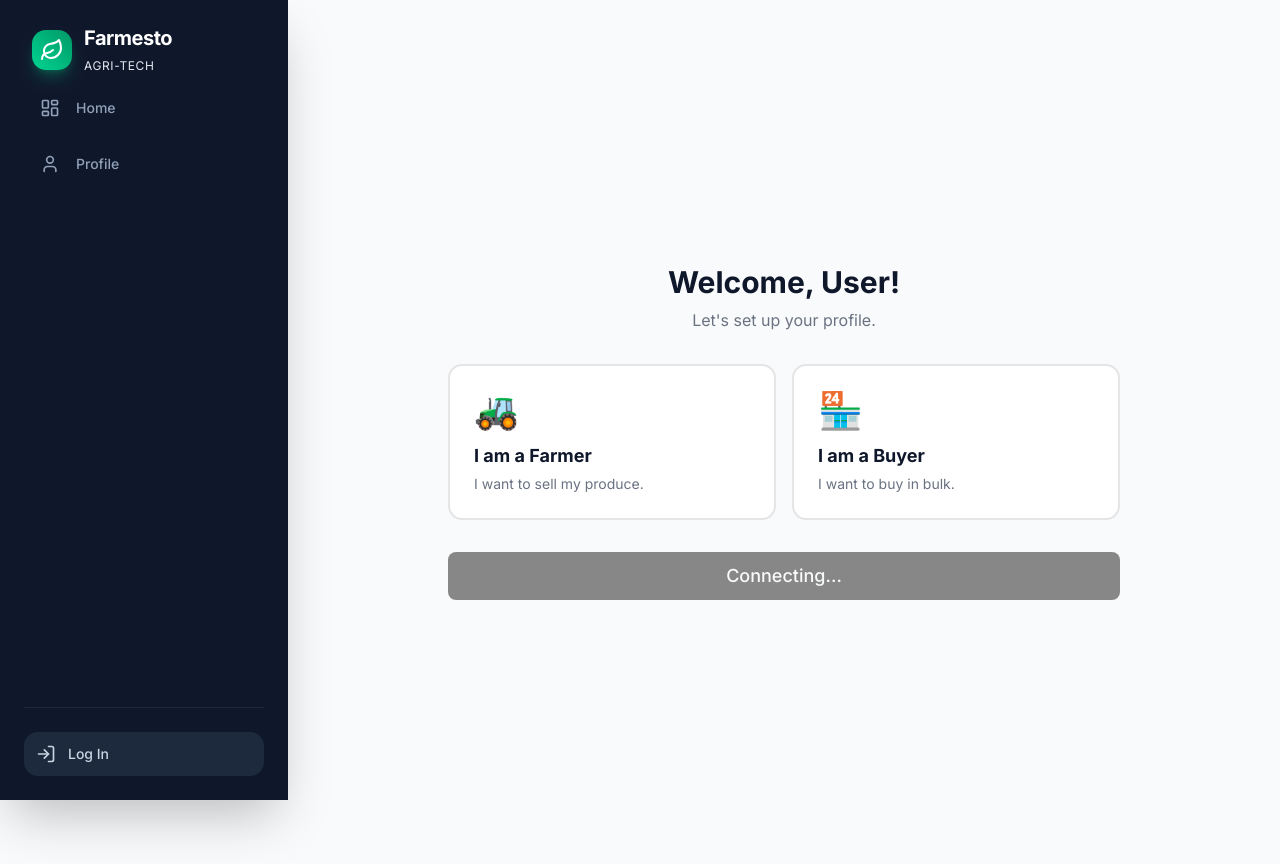
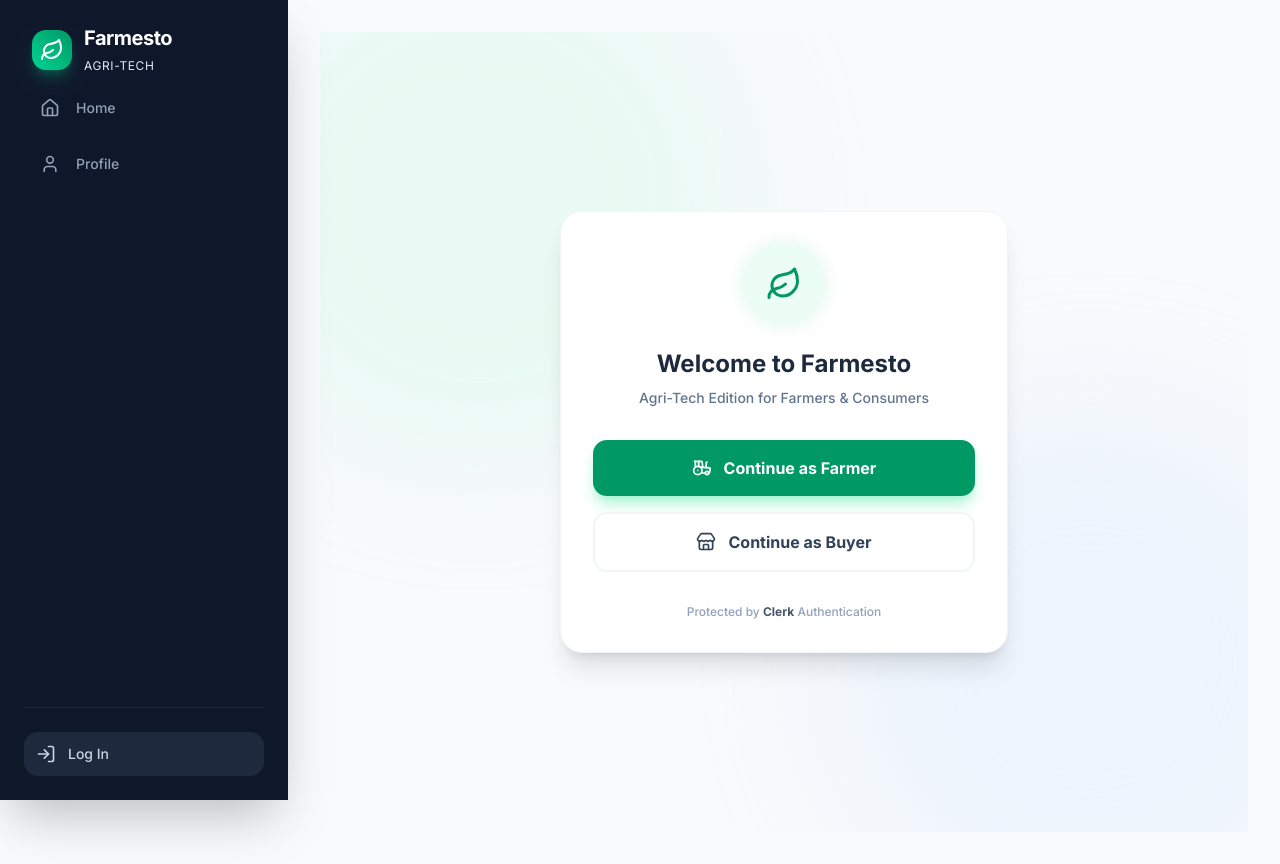
Before and after one commit to Karan2624/Farmesto, a Next.js app: page /onboarding in a window 1280 px wide. Built offline with nearby package versions, Linux system fonts and the light colour scheme; no server answers.

Commit message:
completed onboard page

```diff
--- a/app/onboarding/page.jsx
+++ b/app/onboarding/page.jsx
@@ -1,12 +1,11 @@
 "use client";
 
-import { useMutation } from "convex/react";
+import { useMutation, useConvexAuth } from "convex/react";
 import { api } from "@/convex/_generated/api";
 import { useRouter } from "next/navigation";
 import { useState } from "react";
 import { useUser } from "@clerk/nextjs";
-import { Button } from "@/components/ui/button";
-import { useConvexAuth } from "convex/react";
+import { Leaf, MapPin, Loader2, CheckCircle2, ArrowLeft, Tractor, Store } from "lucide-react";
 
 export default function Onboarding() {
   const { user } = useUser();
@@ -20,7 +19,7 @@
   const [loadingLocation, setLoadingLocation] = useState(false);
   const [submitting, setSubmitting] = useState(false);
 
-  // Function to get GPS Location
+
   const handleGetLocation = () => {
     setLoadingLocation(true);
     if ("geolocation" in navigator) {
@@ -33,16 +32,17 @@
           setLoadingLocation(false);
         },
         (error) => {
-          console.error("Error getting location:", error);
-          alert("Could not get location. Please enter address manually.");
+          console.error("Error:", error);
+          alert("Could not get location. Enter manually.");
           setLoadingLocation(false);
         }
       );
     } else {
-      alert("Geolocation is not supported by this browser.");
+      alert("Geolocation not supported.");
       setLoadingLocation(false);
     }
   };
+
 
   const handleSubmit = async () => {
     if (!role || !address) return;
@@ -50,60 +50,75 @@
     try {
       await setUserRole({
         role,
-        buyerType: role === 'buyer' ? "Wholesaler" : undefined,
         address: address,
         latitude: location?.lat,
         longitude: location?.lng,
       });
       router.push("/");
     } catch (error) {
-      console.error("Failed to update role:", error);
-      alert("Error saving profile. Please try again.");
+      console.error("Failed:", error);
+      alert("Error saving profile.");
     } finally {
       setSubmitting(false);
     }
   };
 
   return (
-    <div className="flex flex-col items-center justify-center min-h-screen gap-6 p-4 bg-gray-50">
-      <div className="max-w-2xl w-full space-y-8">
 
-        {/* Header */}
-        <div className="text-center">
-          <h1 className="text-3xl font-bold">Welcome, {user?.firstName || "User"}!</h1>
-          <p className="text-gray-500 mt-2">Let's set up your profile.</p>
+    <div className="min-h-screen bg-slate-50 flex flex-col items-center justify-center p-4 relative overflow-hidden font-sans">
+
+
+      <div className="absolute top-[-10%] left-[-10%] w-[500px] h-[500px] rounded-full bg-emerald-100/40 blur-3xl pointer-events-none"></div>
+      <div className="absolute bottom-[-10%] right-[-10%] w-[500px] h-[500px] rounded-full bg-blue-100/40 blur-3xl pointer-events-none"></div>
+
+      <div className="relative z-10 bg-white rounded-3xl shadow-xl border border-slate-100 p-8 w-full max-w-md text-center animate-in zoom-in-95 duration-500">
+
+
+        <div className="w-20 h-20 bg-emerald-50 rounded-full flex items-center justify-center mx-auto mb-6 shadow-[0_0_20px_rgba(16,185,129,0.15)]">
+          <Leaf className="text-emerald-600" size={36} />
         </div>
 
-        {/* Role Selection */}
-        <div className="grid grid-cols-1 md:grid-cols-2 gap-4">
+        <h1 className="text-2xl font-bold text-slate-800 mb-2">
+          Welcome to Farmesto
+        </h1>
+        <p className="text-slate-500 mb-8 text-sm font-medium">
+          Agri-Tech Edition for Farmers & Consumers
+        </p>
+
+
+        {!role && (
+          <div className="space-y-4">
             <button
-            onClick={() => setRole("farmer")}
-            className={`p-6 border-2 rounded-xl text-left transition-all ${
-              role === 'farmer' ? 'bg-green-50 border-green-600 ring-1 ring-green-600' : 'bg-white'
-            }`}
+              onClick={() => setRole('farmer')}
+              className="w-full bg-emerald-600 text-white py-4 rounded-xl font-bold text-base shadow-lg shadow-emerald-200 hover:bg-emerald-700 hover:scale-[1.02] transition-all duration-200 flex items-center justify-center gap-3"
             >
-            <div className="text-4xl mb-3">🚜</div>
-            <h2 className="text-lg font-bold">I am a Farmer</h2>
-            <p className="text-sm text-gray-500 mt-1">I want to sell my produce.</p>
+              <Tractor size={20} />
+              Continue as Farmer
             </button>
 
             <button
-            onClick={() => setRole("buyer")}
-            className={`p-6 border-2 rounded-xl text-left transition-all ${
-              role === 'buyer' ? 'bg-blue-50 border-blue-600 ring-1 ring-blue-600' : 'bg-white'
-            }`}
+              onClick={() => setRole('buyer')}
+              className="w-full bg-white text-slate-700 border-2 border-slate-100 py-4 rounded-xl font-bold text-base hover:bg-slate-50 hover:border-slate-200 hover:scale-[1.02] transition-all duration-200 flex items-center justify-center gap-3"
             >
-            <div className="text-4xl mb-3">🏪</div>
-            <h2 className="text-lg font-bold">I am a Buyer</h2>
-            <p className="text-sm text-gray-500 mt-1">I want to buy in bulk.</p>
+              <Store size={20} />
+              Continue as Buyer
             </button>
           </div>
+        )}
 
-        {/* Address & Location Section */}
+
         {role && (
-          <div className="bg-white p-6 rounded-xl border border-gray-200 shadow-sm space-y-4 animate-in fade-in slide-in-from-bottom-4">
-            <label className="block text-sm font-medium">
-              {role === 'farmer' ? "Farm Location" : "Business Location"}
+          <div className="animate-in fade-in slide-in-from-right-8 duration-300">
+            <div className="text-left mb-6">
+              <button
+                onClick={() => setRole(null)}
+                className="text-xs text-slate-400 hover:text-slate-600 flex items-center gap-1 mb-4 font-medium"
+              >
+                <ArrowLeft size={14} /> Back
+              </button>
+
+              <label className="text-sm font-bold text-slate-700 block mb-2">
+                {role === 'farmer' ? "Where is your farm located?" : "Delivery Address"}
               </label>
 
               <div className="flex gap-2">
@@ -111,30 +126,46 @@
                   type="text"
                   value={address}
                   onChange={(e) => setAddress(e.target.value)}
-                placeholder="Enter address or click button ->"
-                className="flex-1 p-3 border rounded-md outline-none focus:ring-2 focus:ring-black"
+                  placeholder="Enter address or use GPS ->"
+                  className="flex-1 bg-slate-50 border border-slate-200 rounded-xl px-4 py-3 text-sm focus:outline-none focus:ring-2 focus:ring-emerald-500 transition-all font-medium text-slate-800"
                 />
-              <Button
+                <button
                   onClick={handleGetLocation}
                   disabled={loadingLocation}
-                variant="outline"
-                className="whitespace-nowrap"
+                  className="bg-emerald-50 border border-emerald-100 text-emerald-600 rounded-xl px-4 hover:bg-emerald-100 transition-colors"
                 >
-                {loadingLocation ? "Locating..." : "📍 Use GPS"}
-              </Button>
+                  {loadingLocation ? <Loader2 className="animate-spin" size={20}/> : <MapPin size={20} />}
+                </button>
               </div>
-            {location && <p className="text-xs text-green-600">Location coordinates captured!</p>}
+
+              {location && (
+                <p className="text-xs text-emerald-600 flex items-center gap-1 mt-2 font-medium bg-emerald-50 p-2 rounded-lg inline-block">
+                  <CheckCircle2 size={12} /> GPS Coordinates captured
+                </p>
+              )}
+            </div>
+
+            <button
+              onClick={handleSubmit}
+              disabled={!address || submitting || !isAuthenticated}
+              className={`w-full py-4 rounded-xl font-bold text-base shadow-lg transition-all active:scale-95 flex items-center justify-center gap-2 ${
+                !address
+                  ? 'bg-slate-100 text-slate-400 cursor-not-allowed shadow-none'
+                  : 'bg-emerald-600 text-white hover:bg-emerald-700 shadow-emerald-200'
+              }`}
+            >
+              {submitting ? (
+                <><Loader2 className="animate-spin" size={20} /> Saving Profile...</>
+              ) : (
+                "Complete Setup"
+              )}
+            </button>
           </div>
         )}
 
-        {/* Submit Button */}
-        <Button
-          onClick={handleSubmit}
-          disabled={!role || !address || submitting || !isAuthenticated}
-          className="w-full py-6 text-lg"
-        >
-          {submitting ? "Saving..." : !isAuthenticated ? "Connecting..." : "Get Started"}
-        </Button>
+        <div className="mt-8 text-xs text-slate-400 font-medium">
+          Protected by <span className="text-slate-600 font-bold">Clerk</span> Authentication
+        </div>
 
       </div>
     </div>
--- a/components/mobile-nav.jsx
+++ b/components/mobile-nav.jsx
@@ -1,63 +1,75 @@
 "use client";
 
+import { useQuery } from "convex/react";
 import { api } from "@/convex/_generated/api";
-
-import { useQuery } from "convex/react";
 import { Home, LayoutDashboard, Leaf, Package, PlusCircle, Store, User } from "lucide-react";
 import Link from "next/link";
-import { usePathname } from "next/navigation"
+import { usePathname } from "next/navigation";
 
 export const MobileNav = () => {
   const pathname = usePathname();
   const user = useQuery(api.users.getUserState);
+
   if (user === undefined) {
     return null;
   }
 
 
   if (user === null) {
-    throw new Error("User is not authenticated.");
+    return null;
   }
 
+
   const navItems = [
-    {href:"/",label:"Home",icon:Home},
+    { href: "/", label: "Home", icon: Home },
   ];
-  if(user.role==="farmer"){
+
+
+  if (user.role === "farmer") {
     navItems.push(
-      {href:"/my-crops",label:"Inventory",icon:Package},
-      {href:"/dashboard",label:"Dashboard",icon:LayoutDashboard},
-      {href:"/sell",label:"Sell",icon:PlusCircle},
-      {href:"/doctor",label:"Doctor",icon:Leaf},
-    )
+      { href: "/my-crops", label: "Inventory", icon: Package },
+      { href: "/sell", label: "Sell", icon: PlusCircle },
+      { href: "/doctor", label: "Doctor", icon: Leaf },
+      { href: "/dashboard", label: "Dash", icon: LayoutDashboard }
+    );
+  } else if (user.role === "buyer") {
+    navItems.push(
+
+      { href: "/marketplace", label: "Market", icon: Store },
+      { href: "/orders", label: "My Orders", icon: Package },
+    );
   }
-  else if(user.role==="buyer"){
-    navItems.push(
-      {href:"/marketplace",lable:"MarketPlace",icon:Store},
-      {href:"/myorders",label:"My Orders",icon:Package},
-    )
-  }
-  navItems.push({href:"/profile",label:"Profile",icon:User})
+
+
+  navItems.push({ href: "/profile", label: "Profile", icon: User });
 
   return (
     <div className="fixed bottom-0 left-0 right-0 bg-white/90 backdrop-blur-md border-t border-slate-200 px-2 py-2 flex justify-between items-center z-50 md:hidden shadow-[0_-4px_20px_rgba(0,0,0,0.05)] pb-safe">
-      {
-        navItems.map((item)=> {
-          const isActive = pathname===item.href;
+      {navItems.map((item) => {
+        const isActive = pathname === item.href;
         return (
-            <Link key={item.href} href={item.href} className={`flex flex-col gap-1 items-center p-2 rounded-2xl transition-all duration-300 min-w-[3.5] ${
-              isActive ? 'text-emerald-600 -translate-y-2'
+          <Link
+            key={item.href}
+            href={item.href}
+
+            className={`flex flex-col gap-1 items-center p-2 rounded-2xl transition-all duration-300 min-w-[3.5rem] ${
+              isActive
+                ? 'text-emerald-600 -translate-y-2'
                 : 'text-slate-400 hover:text-emerald-500'
-            }`}>
-                <div className={`p-1 rounded-full transition-all ${isActive ? 'bg-emerald-100':'bg-transparent'}`}>
-                  <item.icon size={20} strokeWidth={isActive ? 2.5:2} />
+            }`}
+          >
+            <div className={`p-1 rounded-full transition-all ${isActive ? 'bg-emerald-100' : 'bg-transparent'}`}>
+              <item.icon size={20} strokeWidth={isActive ? 2.5 : 2} />
             </div>
             <div>
-                  <span className={`text-[10px] transition-opacity font-medium ${isActive ? 'opacity-100':'opacity-700'}`}>{item.label}</span>
+
+              <span className={`text-[10px] transition-opacity font-medium ${isActive ? 'opacity-100' : 'opacity-70'}`}>
+                {item.label}
+              </span>
             </div>
           </Link>
-          )
-        })
-      }
+        );
+      })}
     </div>
-  )
-}
+  );
+};
--- a/components/sidebar.jsx
+++ b/components/sidebar.jsx
@@ -4,7 +4,7 @@
 import { SignIn, SignInButton } from "@clerk/clerk-react";
 import { SignedIn, SignedOut, UserButton } from "@clerk/nextjs";
 import { useQuery } from "convex/react";
-import { LayoutDashboard, Leaf, LogIn, Package, PlusCircle, Settings, Store, User } from "lucide-react";
+import { Home, LayoutDashboard, Leaf, LogIn, Package, PlusCircle, Settings, Store, User } from "lucide-react";
 import Link from "next/link";
 import { usePathname } from "next/navigation";
 
@@ -12,7 +12,7 @@
     const pathname = usePathname();
     const user = useQuery(api.users.getUserState);
     const navItems = [
-        {href:"/",label:"Home",icon:LayoutDashboard}
+        {href:"/",label:"Home",icon:Home}
     ];
     if(user?.role==="farmer"){
         navItems.push(
@@ -24,7 +24,7 @@
     }
     else if(user?.role==="buyer"){
         navItems.push(
-            {href:"/marketplace",lable:"MarketPlace",icon:Store},
+            {href:"/marketplace",label:"MarketPlace",icon:Store},
             {href:"/myorders",label:"My Orders",icon:Package},
         );
     }
--- a/convex/users.js
+++ b/convex/users.js
@@ -28,7 +28,6 @@
       return user._id;
     }
 
-    r
     return await ctx.db.insert("users", {
       name: name,
       tokenIdentifier: identity.tokenIdentifier,
@@ -57,14 +56,28 @@
       .withIndex("by_token", (q) => q.eq("tokenIdentifier", identity.tokenIdentifier))
       .unique();
 
-    if (!user) throw new Error("user not found");
 
-    await ctx.db.patch(user._id, {
+
+    if(user){
+      await ctx.db.patch(user._id, {
       role: args.role,
       address: args.address,
       latitude: args.latitude,
       longitude: args.longitude,
     });
+    }
+    else{
+      await ctx.db.insert("users",{
+        name : identity.name || "Anomynous",
+        tokenIdentifier : identity.tokenIdentifier,
+        email : identity.email,
+        imageUrl : identity.pictureUrl || "",
+        role : args.role,
+        address:args.address,
+        latitude: args.latitude,
+        longitude: args.longitude,
+      });
+    }
   },
 });
 
```
Lines whose indentation alone changed are shown as unchanged.
